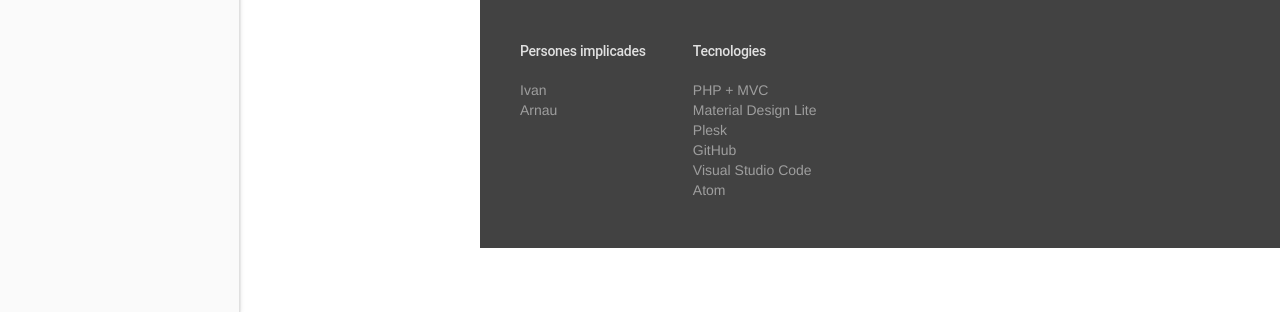
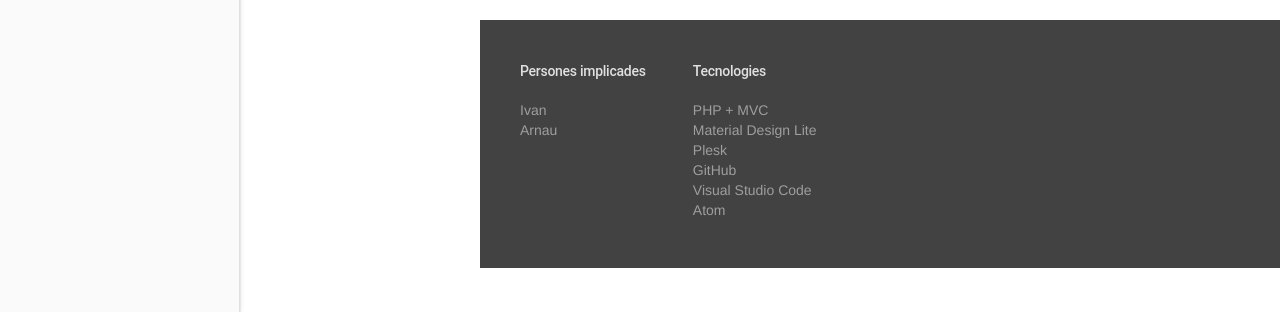
Before and after one commit to ivansoriano1997/web_g3_daw2, a PHP site: template view/carsTableView.php in a window 1280 px wide. Shown: the part 488-800 px from the top of the page. Run offline with PHP 8.4, Linux system fonts and the light colour scheme; the template is opened without the code that fills it, so the values that code supplies are empty.

Commit message:
Codi en CSS equivocat!!!

```diff
--- a/view/css/cars.css
+++ b/view/css/cars.css
@@ -16,3 +16,9 @@
     z-index:3;
     margin-bottom: 40px;
   }
+
+  footer.mdl-mega-footer {
+    margin-top: 20px;
+    margin-left: 0;
+    width: 100%;
+  }
--- a/view/css/signup.css
+++ b/view/css/signup.css
@@ -26,12 +26,6 @@ form {
     background-repeat: no-repeat;
   }
 
-  footer.mdl-mega-footer {
-    margin-top: 20px;
-    margin-left: 0;
-    width: 100%;
-  }
-
   button.mdl-button {
     margin-bottom: 10px;
   }
```
